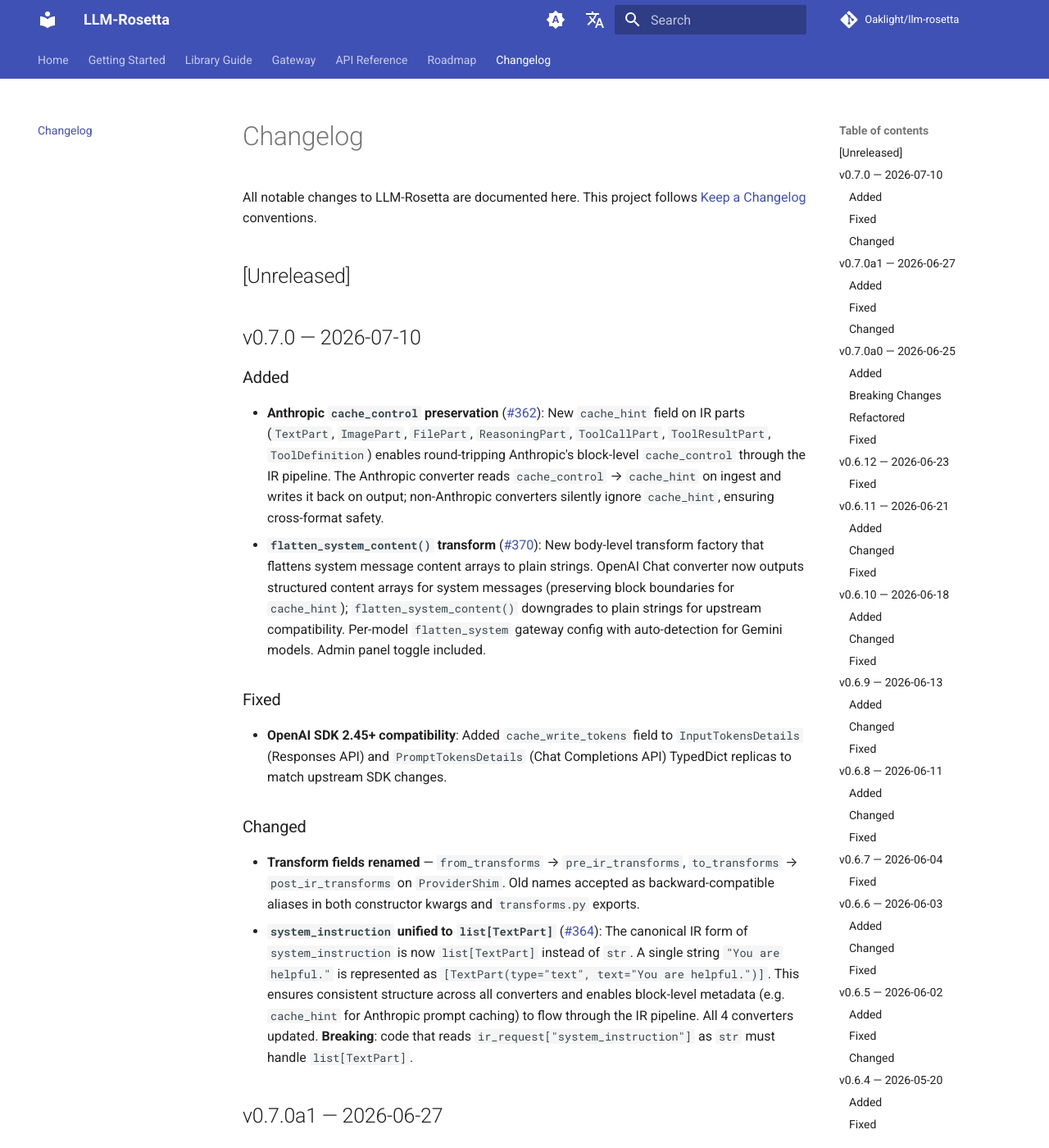
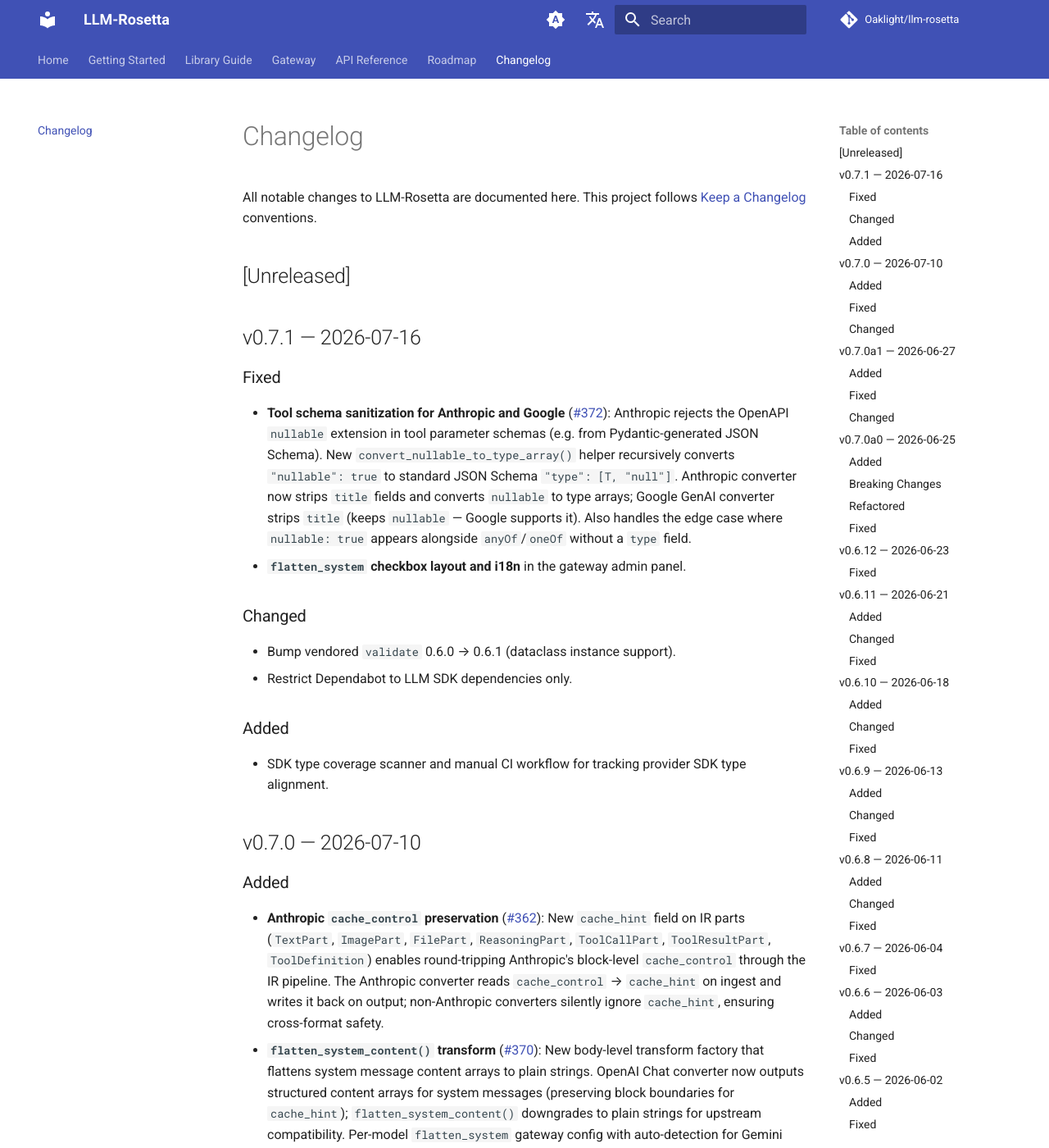
Before and after one commit to Oaklight/llm-rosetta, an MkDocs documentation site: the page built from docs/changelog.md, in a window 1280 px wide and 1400 px high. Shown: the whole window at 82% size. Built offline with MkDocs 1.6.1 and Material for MkDocs 9.7.7, drawn with Linux system fonts in a browser that asks for light colours; comment, search, counter and statistics services are not loaded.

Commit message:
docs: add v0.7.1 changelog

```diff
--- a/docs/changelog.md
+++ b/docs/changelog.md
@@ -7,6 +7,22 @@
 All notable changes to LLM-Rosetta are documented here. This project follows [Keep a Changelog](https://keepachangelog.com/) conventions.
 
 ## [Unreleased]
+
+## v0.7.1 — 2026-07-16
+
+### Fixed
+
+- **Tool schema sanitization for Anthropic and Google** ([#372](https://github.com/Oaklight/llm-rosetta/issues/372)): Anthropic rejects the OpenAPI `nullable` extension in tool parameter schemas (e.g. from Pydantic-generated JSON Schema). New `convert_nullable_to_type_array()` helper recursively converts `"nullable": true` to standard JSON Schema `"type": [T, "null"]`. Anthropic converter now strips `title` fields and converts `nullable` to type arrays; Google GenAI converter strips `title` (keeps `nullable` — Google supports it). Also handles the edge case where `nullable: true` appears alongside `anyOf`/`oneOf` without a `type` field.
+- **`flatten_system` checkbox layout and i18n** in the gateway admin panel.
+
+### Changed
+
+- Bump vendored `validate` 0.6.0 → 0.6.1 (dataclass instance support).
+- Restrict Dependabot to LLM SDK dependencies only.
+
+### Added
+
+- SDK type coverage scanner and manual CI workflow for tracking provider SDK type alignment.
 
 ## v0.7.0 — 2026-07-10
 
```
